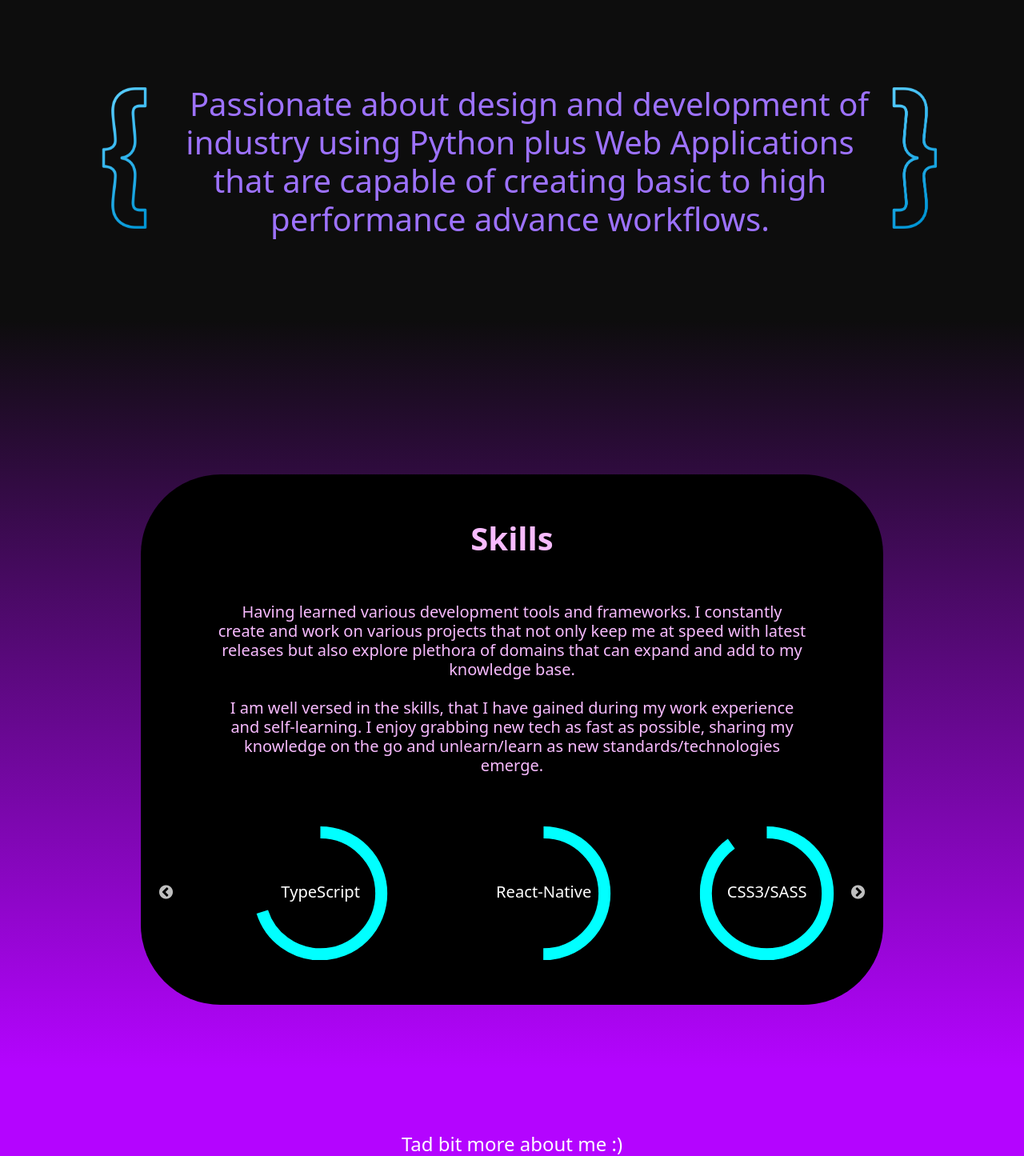
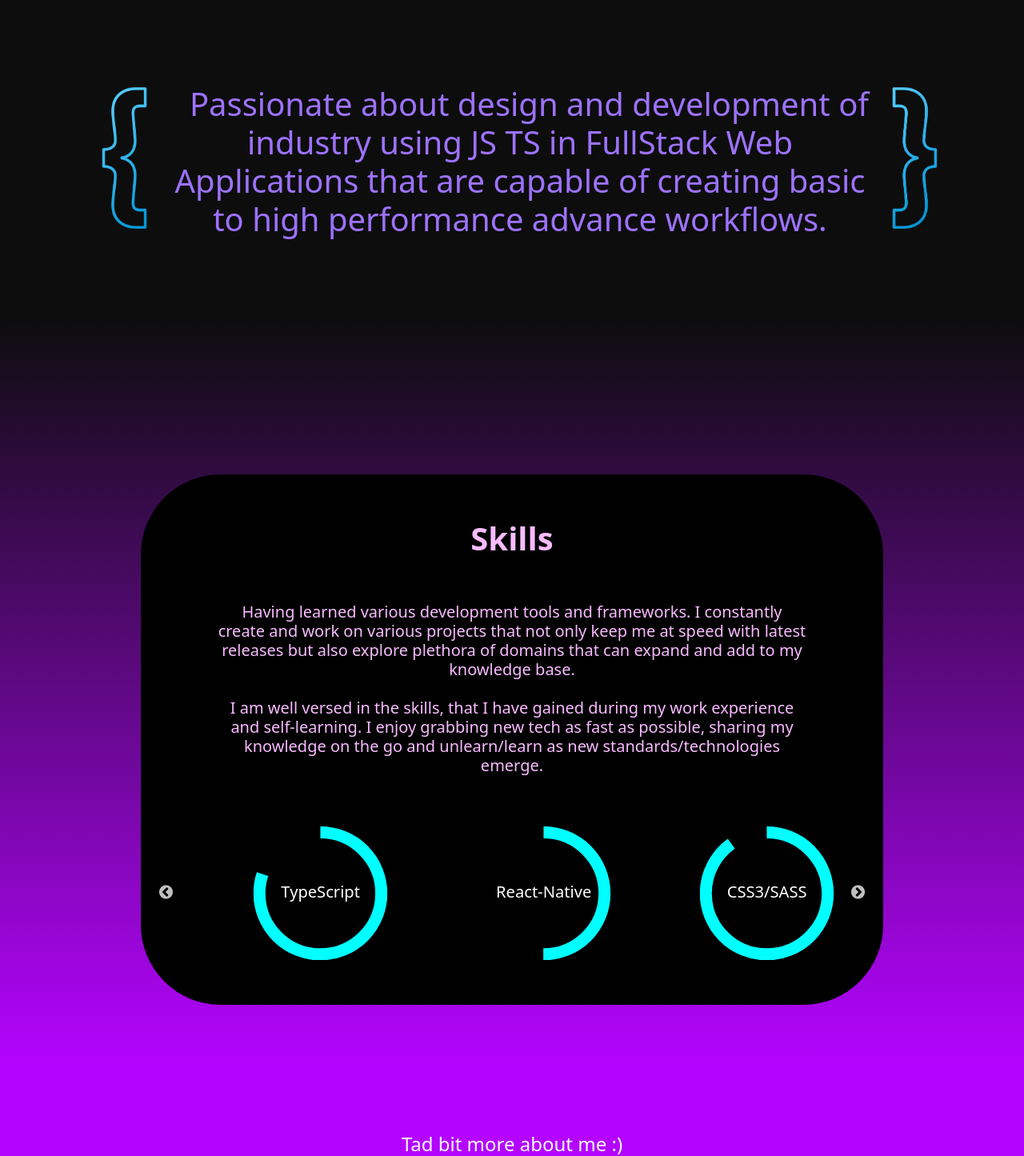
Before and after one commit to Yodawgz0/yodawgz0.github.io, a React (Create React App) app: page / in a window 1280 px wide. Shown: the part 608-2053 px from the top of the page at 80% size. Built offline with nearby package versions, Linux system fonts and the light colour scheme.

Commit message:
adding node and statement

```diff
--- a/src/components/SkillsPage.tsx
+++ b/src/components/SkillsPage.tsx
@@ -18,9 +18,9 @@ export const SkillsPage = ({ skillsRef, activeLinkValue }: Props) => {
       <blockquote>
         <span>
           <p className="h1 mb-5 IntroText">
-            Passionate about design and development of industry using Python
-            plus Web Applications that are capable of creating basic to high
-            performance advance workflows.
+            Passionate about design and development of industry using JS TS in
+            FullStack Web Applications that are capable of creating basic to
+            high performance advance workflows.
           </p>
         </span>
       </blockquote>
--- a/src/features/skillsSlider.tsx
+++ b/src/features/skillsSlider.tsx
@@ -9,8 +9,8 @@ import React from "react";
 export default function SkillsSlider() {
   const data = [
     { skill: "ReactJS", percent: 90 },
-    { skill: "JavaScript", percent: 80 },
-    { skill: "TypeScript", percent: 70 },
+    { skill: "JavaScript", percent: 90 },
+    { skill: "TypeScript", percent: 80 },
     { skill: "React-Native", percent: 50 },
     { skill: "CSS3/SASS", percent: 90 },
     { skill: "Python", percent: 95 },
@@ -19,6 +19,8 @@ export default function SkillsSlider() {
     { skill: "Core Web Vitals", percent: 70 },
     { skill: "Unit Testing", percent: 65 },
     { skill: "Bootstrap", percent: 80 },
+    { skill: "NodeJS", percent: 75 },
+    { skill: "MongoDB", percent: 65 },
   ];
   const SliderSettings = {
     infinite: true,
```
Also changed, not shown: 1 other file (tests, documents, lock files or other folders).
